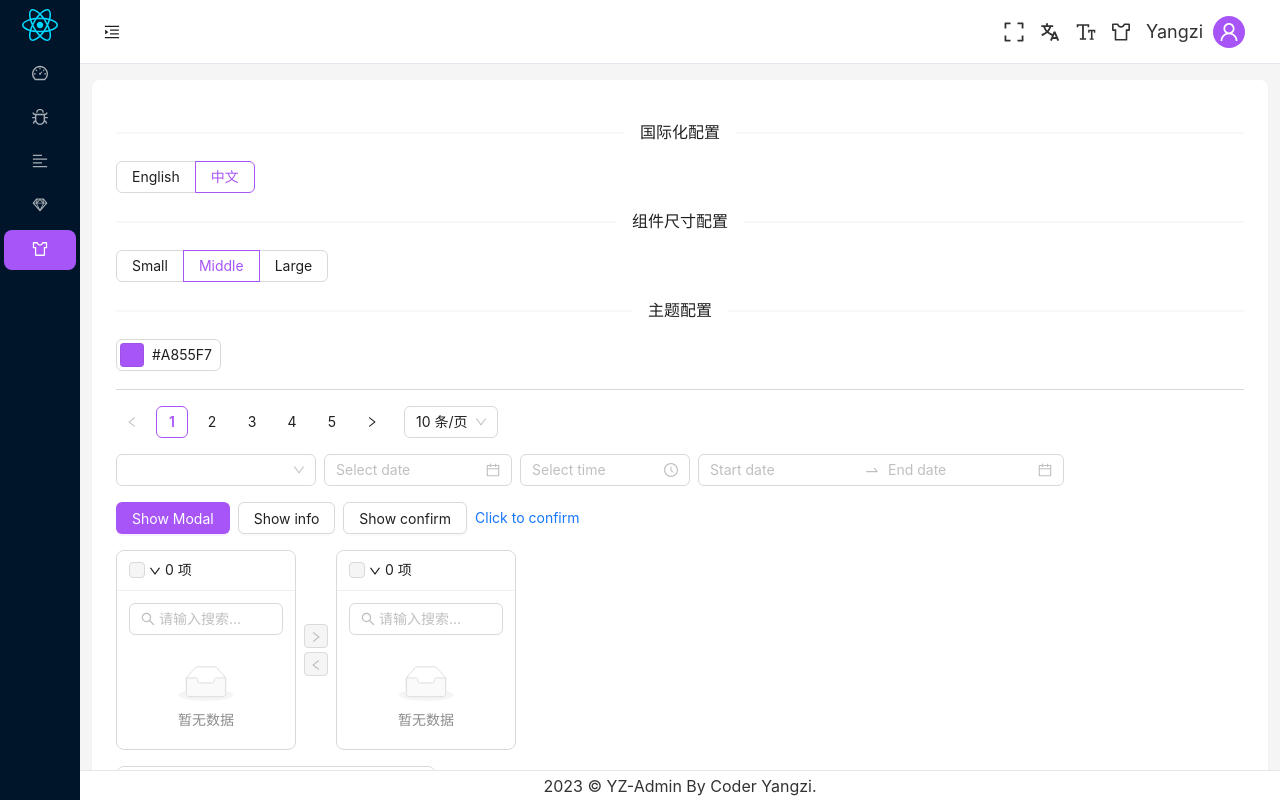
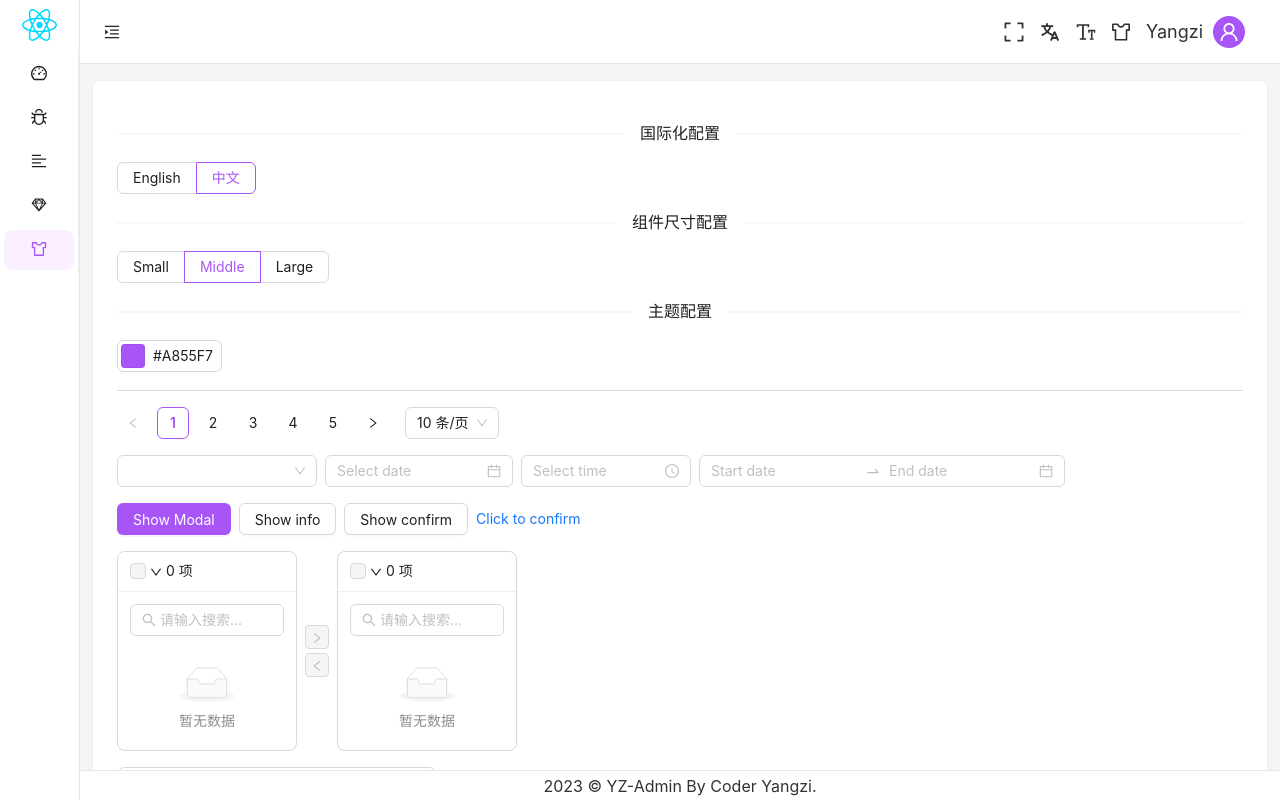
Before and after one commit to coder-czy/YZ-admin, a React (Vite) app: page /#/theme/index in a window 1280 px wide. Built offline with nearby package versions, Linux system fonts and the light colour scheme.

Commit message:
style(布局): 🎨 调整布局

```diff
--- /dev/null
+++ b/src/components/layouts/components/Sidebar/index.less
@@ -0,0 +1,7 @@
+.ant-layout .ant-layout-sider {
+	background-color: var(--yz-background-color);
+	border-right: 1px solid var(--yz-border-color);
+	.logo {
+		color: var(--yz-font-color);
+	}
+}
--- a/src/components/layouts/components/Sidebar/index.tsx
+++ b/src/components/layouts/components/Sidebar/index.tsx
@@ -13,6 +13,7 @@ import { useNavigate, useLocation } from "react-router-dom";
 
 import logo from "@/assets/logo.svg";
 import { useSelector } from "@/store";
+import "./index.less";
 
 const { Sider } = Layout;
 
@@ -31,7 +32,6 @@ function Sidebar() {
 
 	return (
 		<Sider trigger={null} collapsible collapsed={isCollapsed}>
-			<div className="demo-logo-vertical" />
 			{/* logo */}
 			<div className="logo">
 				<img src={logo} alt="logo" />
@@ -40,7 +40,7 @@ function Sidebar() {
 
 			{/* 菜单 */}
 			<Menu
-				theme="dark"
+				theme="light"
 				mode="inline"
 				onClick={menuHandle}
 				defaultSelectedKeys={[pathname]}
--- a/src/components/layouts/components/theme/index.tsx
+++ b/src/components/layouts/components/theme/index.tsx
@@ -34,7 +34,7 @@ const ThemeComp = (props: props) => {
 		setColorHex("#a855f7");
 	};
 
-	const { themeMode, isDark } = useSelector(state => state.global);
+	const { themeMode, isDark, themeColor } = useSelector(state => state.global);
 	const changeTheme = (checked: boolean, mode: "" | "gray" | "week") => {
 		checked ? dispatch(setThemeMode(mode)) : dispatch(setThemeMode(""));
 	};
@@ -44,11 +44,54 @@ const ThemeComp = (props: props) => {
 			<Drawer className="theme" title="主题配置🎨" placement="right" onClose={onClose} open={open}>
 				<div className="flx-justify-between">
 					<p className="theme-color">主题颜色：</p>
-					<ColorPicker format={formatHex} showText value={themeVal} onFormatChange={setFormatHex} onChange={setColorHex} />
+					<ColorPicker
+						format={formatHex}
+						presets={[
+							{
+								label: "推荐",
+								colors: [
+									"#000000",
+									"#000000E0",
+									"#000000A6",
+									"#00000073",
+									"#00000040",
+									"#00000026",
+									"#0000001A",
+									"#00000012",
+									"#0000000A",
+									"#00000005",
+									"#F5222D",
+									"#FA8C16",
+									"#FADB14",
+									"#8BBB11",
+									"#52C41A",
+									"#13A8A8",
+									"#1677FF",
+									"#2F54EB",
+									"#722ED1",
+									"#EB2F96",
+									"#F5222D4D",
+									"#FA8C164D",
+									"#FADB144D",
+									"#8BBB114D",
+									"#52C41A4D",
+									"#13A8A84D",
+									"#1677FF4D",
+									"#2F54EB4D",
+									"#722ED14D",
+									"#EB2F964D"
+								]
+							}
+						]}
+						showText
+						value={themeVal}
+						onFormatChange={setFormatHex}
+						onChange={setColorHex}
+					/>
 				</div>
 				<div className="flx-justify-between" style={{ marginTop: "20px" }}>
 					<p className="theme-color">重置主题：</p>
-					<Button type="primary" style={{ backgroundColor: "#a855f7" }} onClick={resetTheme}>
+					<Button type="primary" style={{ backgroundColor: themeColor }} onClick={resetTheme}>
 						重置
 					</Button>
 				</div>
--- a/src/components/layouts/index.less
+++ b/src/components/layouts/index.less
@@ -49,8 +49,7 @@
 	.content-stage {
 		overflow: auto;
 		.child-stage {
-			height: 100%;
-			margin: 10px 12px;
+			margin: 12px;
 		}
 	}
 }
--- a/src/views/theme/index.tsx
+++ b/src/views/theme/index.tsx
@@ -213,7 +213,7 @@ const Theme: React.FC = () => {
 	};
 
 	return (
-		<Card bordered={false} style={{ margin: "16px 0" }}>
+		<Card style={{ margin: "16px 0" }}>
 			<div style={{ marginBottom: 16 }}>
 				{/* 国际化配置 */}
 				<Divider>国际化配置</Divider>
```
